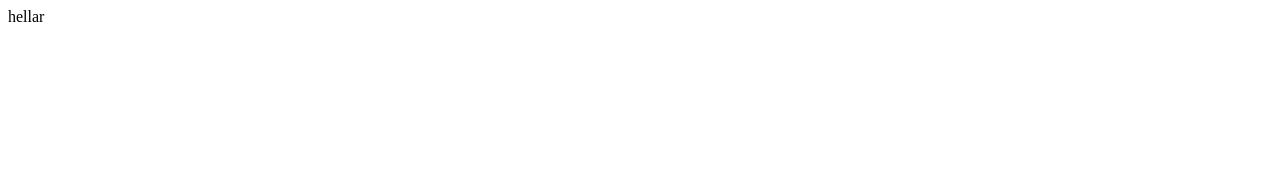
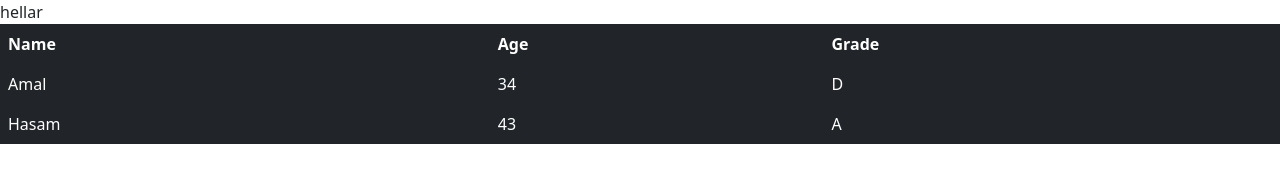
Before and after one commit to HarshaG2005/hellar, a plain HTML site: page gf.html in a window 1280 px wide. Drawn offline with nearby package versions, Linux system fonts and the light colour scheme.

Commit message:
Added a Table

```diff
--- a/gf.html
+++ b/gf.html
@@ -2,8 +2,28 @@
 <html>
     <head>
         <title>coffeista</title>
+        <link href="https://cdn.jsdelivr.net/npm/bootstrap@5.3.6/dist/css/bootstrap.min.css" rel="stylesheet" integrity="sha384-4Q6Gf2aSP4eDXB8Miphtr37CMZZQ5oXLH2yaXMJ2w8e2ZtHTl7GptT4jmndRuHDT" crossorigin="anonymous">
     </head>
     <body>
         <div>hellar </div>
+        <table class="table table-dark table-borderless">
+            <thead>
+                <th>Name</th>
+                <th>Age</th>
+                <th>Grade</th>
+            </thead>
+            <tbody>
+                <tr>
+                    <td>Amal</td>
+                    <td>34</td>
+                    <td>D</td>
+                </tr>
+                <tr>
+                    <td>Hasam</td>
+                    <td>43</td>
+                    <td>A</td>
+                </tr>
+            </tbody>
+        </table>
     </body>
 </html>
```
